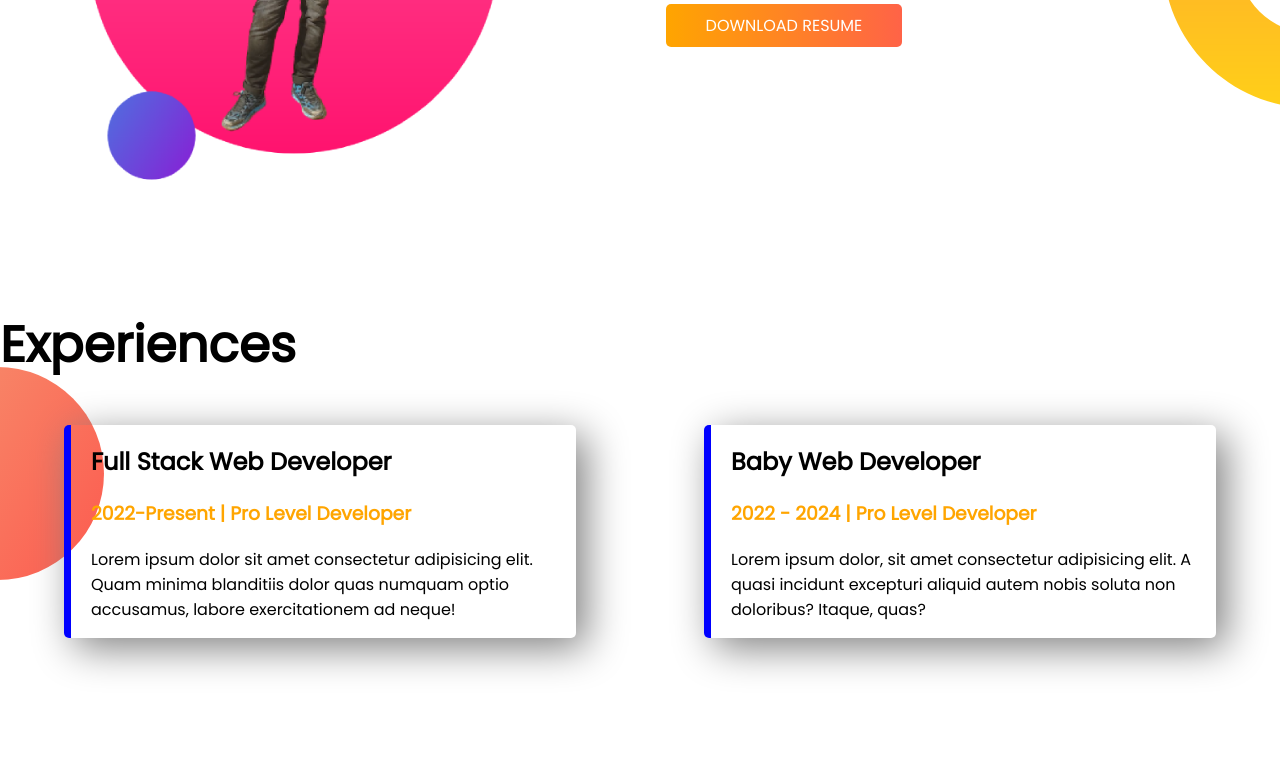
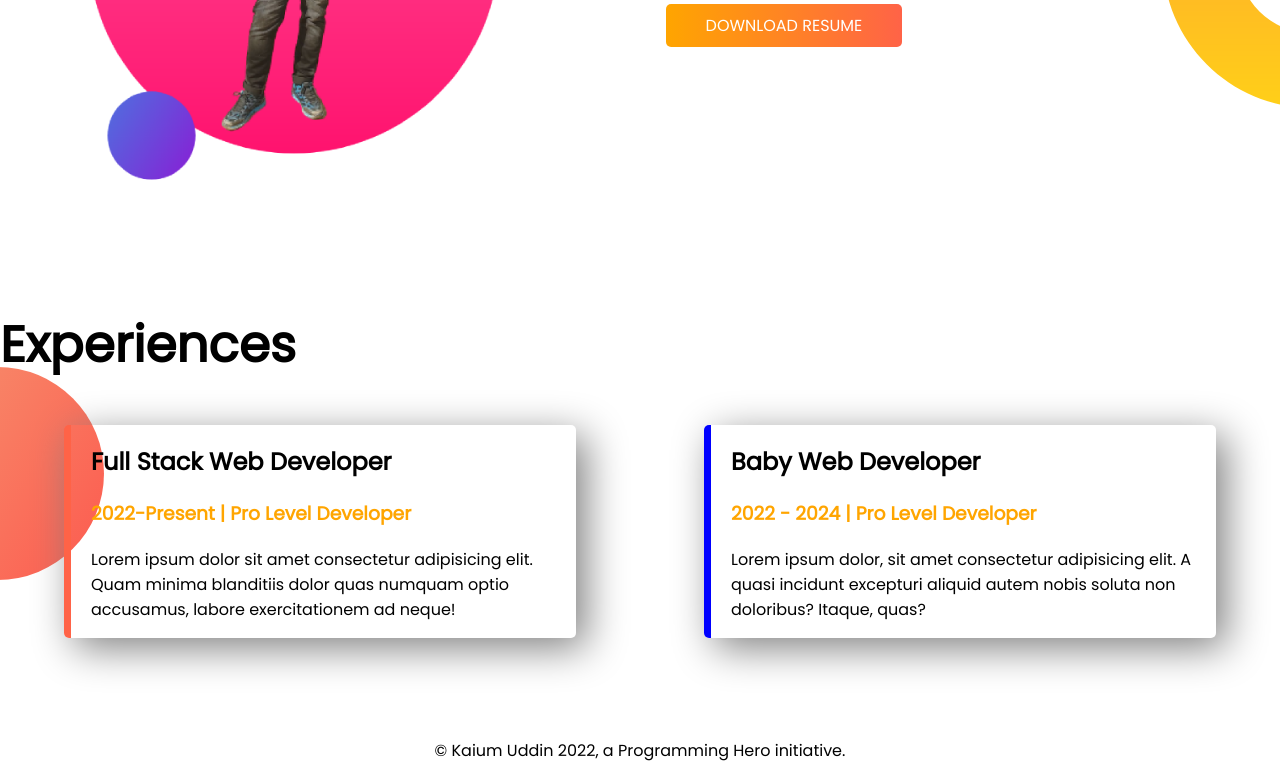
Before and after one commit to kaiumuddin/developer-portfolio, a plain HTML site: page index.html in a window 1280 px wide. Shown: the part 889-1668 px from the top of the page. Before the commit the page ends 1627 px from the top, so only its background shows below. Drawn offline with Linux system fonts and the light colour scheme.

Commit message:
styled border & footer added

```diff
--- a/index.html
+++ b/index.html
@@ -60,7 +60,7 @@
     <section class="experience-area">
       <h1>Experiences</h1>
       <div class="flexilble-container">
-        <div class="experience-item">
+        <div id="full-stack-developer" class="experience-item">
           <h2>Full Stack Web Developer</h2>
           <h3 class="orange-color">2022-Present | Pro Level Developer</h3>
           <p>
@@ -69,7 +69,7 @@
             ad neque!
           </p>
         </div>
-        <div class="experience-item">
+        <div id="baby-stack-developer" class="experience-item">
           <h2>Baby Web Developer</h2>
           <h3 class="orange-color">2022 - 2024 | Pro Level Developer</h3>
           <p>
@@ -81,4 +81,7 @@
       </div>
     </section>
   </body>
+  <footer>
+    <p>© Kaium Uddin 2022, a Programming Hero initiative.</p>
+  </footer>
 </html>
--- a/style.css
+++ b/style.css
@@ -60,5 +60,16 @@ h1 {
     margin-right: 5%;
     padding-left: 20px;
     border-radius: 5px;
+}
+
+#full-stack-developer {
+    border-left: 7px solid tomato;
+}
+
+#baby-stack-developer {
     border-left: 7px solid blue;
 }
+
+footer {
+    text-align: center;
+}
```
